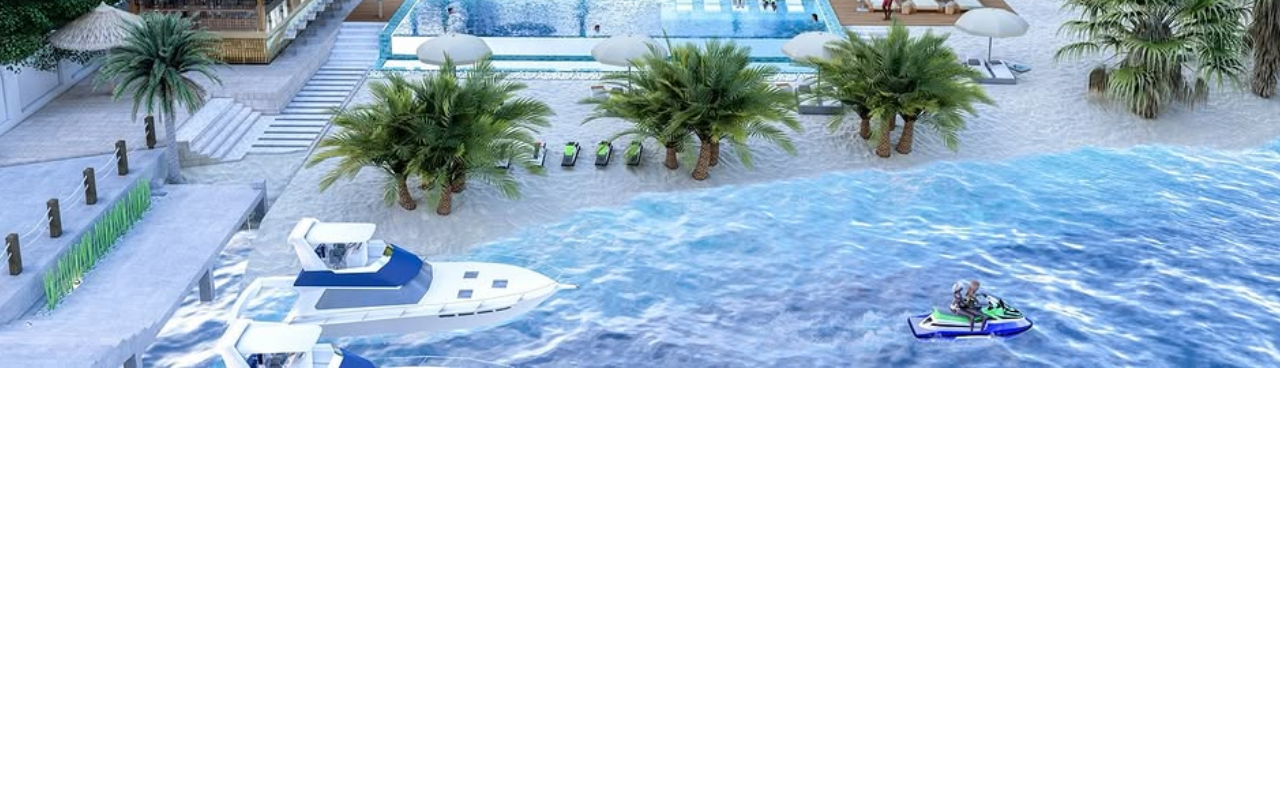
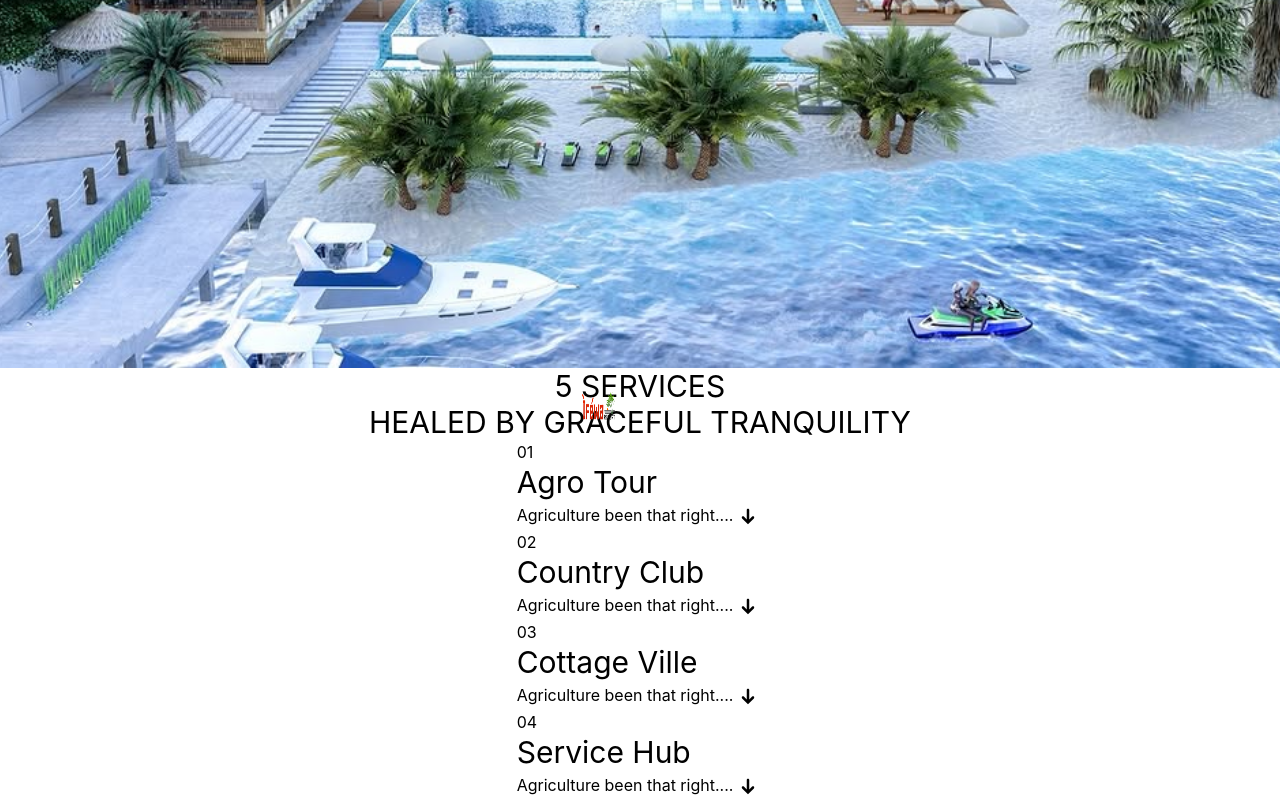
Before and after one commit to sejoroajose/Ifewa, a React (Vite) app in the folder client/: page / in a window 1280 px wide. Shown: the part 1232-2032 px from the top of the page. Before the commit the page ends 1718 px from the top, so only its background shows below. Built offline with nearby package versions, Linux system fonts and the light colour scheme.

Commit message:
created service.jsx

```diff
--- /dev/null
+++ b/client/components/Service.jsx
@@ -0,0 +1,62 @@
+import React from 'react';
+import { TiArrowDown } from 'react-icons/ti';
+
+
+const Service = () => {
+    return(
+        <>
+            <div className='flex flex-col gap-6 md:gap-10 justify-center '>
+                <div className='text-center '>
+                    <div className='text-center justify-center'>
+                        <a href="/" className="absolute ">
+                            <img
+                                className="h-20 justify-center w-[150px] -ml-16"
+                                src="/Images/logo.png"
+                                alt="Ifewa Resort Logo"
+                            />
+                        </a>
+                    </div>
+                    <div className='mt-16 md:mt-20'>
+                        <h1 className='text-3xl text-black '>5 SERVICES</h1>
+                        <h2 className='text-3xl text-gray-500'>HEALED BY GRACEFUL TRANQUILITY</h2>
+                    </div>
+
+
+                </div>
+
+                <div className='flex flex-col  md:grid md:grid-cols-2 gap-9 md:gap-16 justify-center items-center px-10 md:px-36'>
+                {[
+                    { id: '01', title: 'Agro Tour' },
+                    { id: '02', title: 'Country Club' },
+                    { id: '03', title: 'Cottage Ville' },
+                    { id: '04', title: 'Service Hub' },
+                ].map((item, index) => (
+                    <div
+                    key={index}
+                    className='group relative transition-all duration-300'
+                    >
+                        <div
+                            className='absolute top-0 left-0 h-[2px] bg-black w-1/4 group-hover:w-full transition-all duration-500'>
+                        </div>
+                        <p>{item.id}</p>
+                        <h1 className='text-3xl'>{item.title}</h1>
+                        <div className='flex flex-row justify-between items-center'>
+                            <p>Agriculture been that right....</p>
+                            <div
+                            className='p-1  bg-gray-300 group-hover:bg-gray-200 border-b-2 border-black transition-all duration-300'
+                            >
+                            <TiArrowDown size={30} className='text-black group-hover:text-gray-400 transition-all duration-300' />
+                            </div>
+                        </div>
+                    </div>
+                ))}
+                </div>
+
+            </div>
+
+
+        </>
+    )
+}
+
+export default Service
--- a/client/package.json
+++ b/client/package.json
@@ -18,6 +18,7 @@
     "lottie-react": "^2.4.0",
     "react": "^18.3.1",
     "react-dom": "^18.3.1",
+    "react-icons": "^5.4.0",
     "react-router-dom": "^6.28.0",
     "tailwindcss": "^3.4.16"
   },
--- a/client/src/App.jsx
+++ b/client/src/App.jsx
@@ -5,6 +5,7 @@ import HeroSection from '../components/Hero'
 import ParallaxSection from '../components/Parrallax'
 import hero from '../public/Images/hero.jpg'
 import natureAnimation from '../public/ifewa.json'
+import Service from '../components/Service'
 
 
 function App() {
@@ -27,6 +28,7 @@ function App() {
           },
         }}
       />
+      <Service/>
     </>
   )
 }
```
Also changed, not shown: 2 other files (tests, documents, lock files or other folders).
